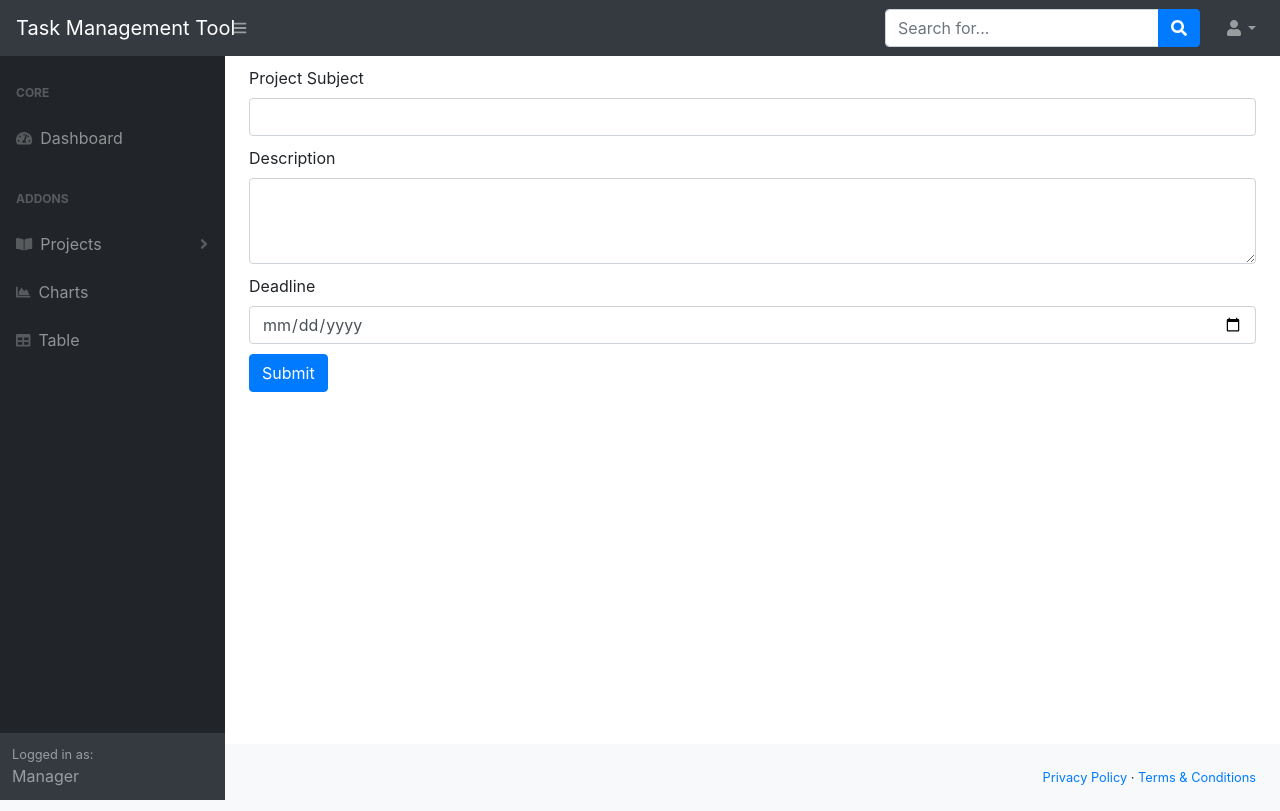
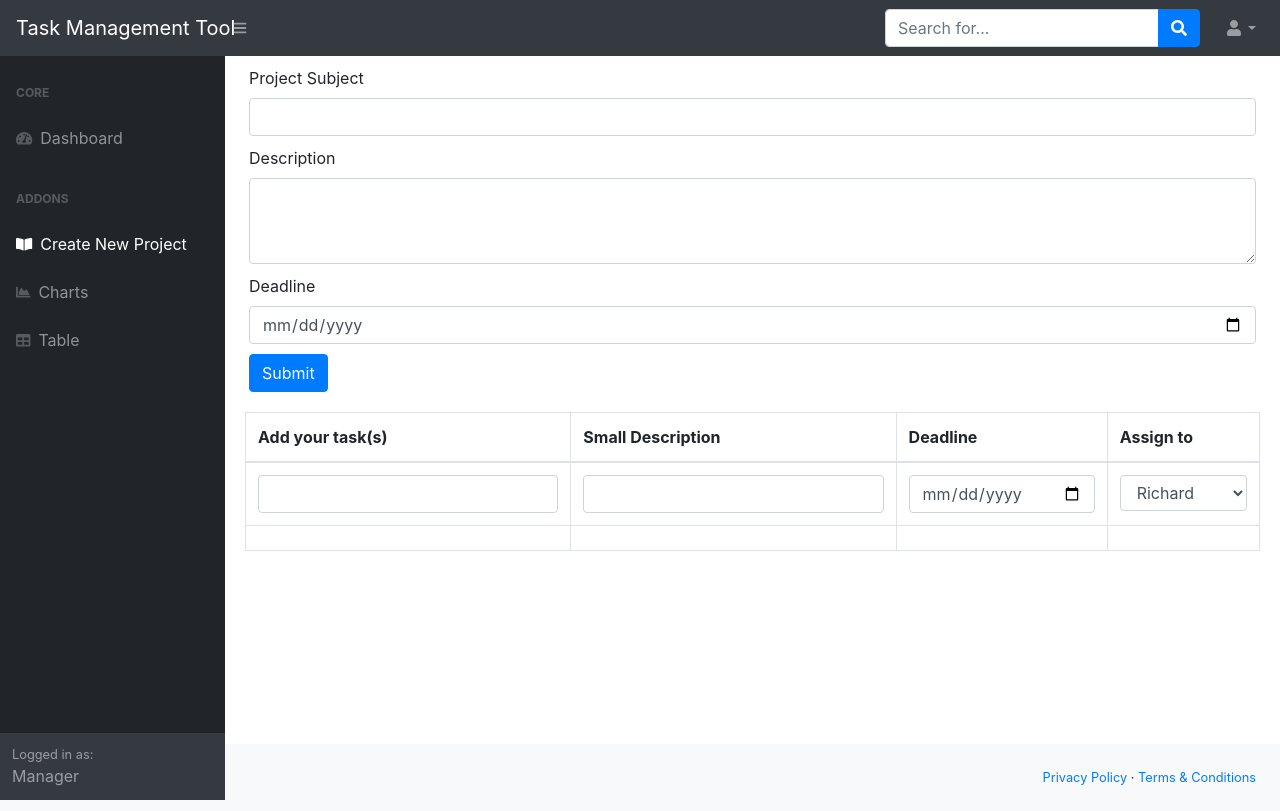
Before and after one commit to giwrgosftw/Task-Management-Tool, a Flask app: page /dashboard/projects/new in a window 1280 px wide. Run offline with Flask 2, Linux system fonts and the light colour scheme; parts of the project's set-up code (start-up, migrations or seed data) failed here and were passed over; some libraries are stand-ins or nearby versions.

Commit message:
Working on edit and delete tasks inside the project page (redirect page after the submit needs to be changed)

```diff
--- a/app.py
+++ b/app.py
@@ -2,8 +2,9 @@ import os
 import webbrowser
 import bcrypt
 
-from flask import Flask, render_template, request, jsonify, url_for, session, redirect
+from flask import Flask, render_template, request, url_for, session, redirect
 from mongodb_models import settings_mongo
+from bson import ObjectId
 
 app = Flask(__name__)
 app.secret_key = "my_secret_key"
@@ -61,7 +62,7 @@ def forgot_password():
 # Logout means: send me back to the login page (for now)
 @app.route('/logout')
 def logout():
-    return render_template('login.html')
+    return redirect(url_for('welcome_login'))
 
 
 # -----> END OF OUTSIDE DASHBOARD PAGES AND FUNCTIONS <-----
@@ -78,12 +79,24 @@ def dashboard():
 @app.route('/dashboard/projects/new', methods=['POST', 'GET'])
 def create_new_project():
     if request.method == 'POST':
-        project_collection = mongo.db.project_table
-        existing_project = project_collection.find_one({'title': request.form['title']})
+
+        # https://docs.mongodb.com/manual/reference/database-references/
+        project_id = ObjectId()  # setup the project's id
+
+        project_collection = mongo.db.project_table  # project collection
+        task_collection = mongo.db.task_table  # task collection
+        existing_project = project_collection.find_one({'title': request.form['project_title']})
 
         if existing_project is None:
-            project_collection.insert_one({'title': request.form['title'], 'description': request.form['description'],
-                                           'date': request.form['date']})
+            project_collection.insert_one({"_id": project_id,
+                                           'title': request.form['project_title'],
+                                           'description': request.form['project_description'],
+                                           'date': request.form['project_date']})
+            task_collection.insert_one({'title': request.form['task_title'],
+                                        'description': request.form['task_description'],
+                                        'date': request.form['task_date'],
+                                        'project_id': project_id})
+
             # As soon as we made the changes we want to redirect (else the url link will not change)
             return redirect(url_for('table'))
 
@@ -97,9 +110,10 @@ def create_new_project():
 @app.route('/dashboard/projects/view/<ObjectId:project_id>', methods=['GET'])
 def view_project(project_id):
     # Check if the project exists in the db table based on the id
-    project = mongo.db.project_table.find_one_or_404(project_id)
+    project = mongo.db.project_table.find_one_or_404({'_id': project_id})
+    task = mongo.db.task_table.find_one_or_404({'project_id': project_id})
 
-    return render_template('dashboard/projects/view.html', project=project)
+    return render_template('dashboard/projects/view.html', project=project, task=task)
 
 
 # Update Project details
@@ -119,27 +133,46 @@ def update_project(project_id):
 # Delete a project
 @app.route('/dashboard/projects/delete/<ObjectId:project_id>', methods=['POST'])
 def delete_project(project_id):
+    # Delete the project and the tasks from the database
     mongo.db.project_table.remove({'_id': project_id})
+    mongo.db.task_table.remove({'project_id': project_id})
     return redirect(url_for('table'))
 
 
-@app.route('/dashboard/projects/search', methods=['GET'])
-def search_project():
-    search_query = mongo.db.project_table.find()
-    output = {}
-    i = 0
-    for x in search_query:
-        output[i] = x
-        output[i].pop('_id')
-        i += 1
-    return jsonify(output)
+# Update Project details
+@app.route('/dashboard/projects/update1/<ObjectId:task_id>', methods=['POST'])
+def update_task(task_id):
+    task_collection = mongo.db.task_table
+    task_collection.find_one_and_update({"_id": task_id},
+                                        {"$set": {
+                                            "title": request.form.get('title'),
+                                            "description": request.form.get('description'),
+                                            "date": request.form.get('date')
+                                        }
+                                        })
+    return redirect(url_for('table'))
+
+
+# Delete a task
+@app.route('/dashboard/projects/delete1/<ObjectId:task_id>', methods=['POST'])
+def clear_task_fields(task_id):
+    task_collection = mongo.db.task_table
+    task_collection.find_one_and_update({"_id": task_id},
+                                        {"$set": {
+                                            "title": "",
+                                            "description": "",
+                                            "date": ""
+                                        }
+                                        })
+    return redirect(url_for('table'))
 
 
 # -----> END OF DASHBOARD PAGES AND FUNCTIONS <-----
 
+
 # -----> TABLE TAB PAGES AND FUNCTIONS <-----
 
-# Source: https://stackoverflow.com/questions/53425222/python-flask-i-want-to-display-the-data-that-present-in-mongodb-on-a-html-page
+# https://stackoverflow.com/questions/53425222/python-flask-i-want-to-display-the-data-that-present-in-mongodb-on-a-html-page
 @app.route('/dashboard/table')
 def table():
     projects = mongo.db.project_table.find({}, {"title": 1, "description": 1, "date": 1})
@@ -147,52 +180,6 @@ def table():
 
 
 # -----> END OF TABLE TAP PAGES FUNCTIONS <-----
-
-
-# -----> DATABASE FUNCTIONS <-----
-
-@app.route('/insert-one/<name>/<id>/', methods=['GET'])
-def insert_one(name, id_):
-    query_object = {
-        'Name': name,
-        'ID': id_
-    }
-    mongo.db.project_table.insert_one(query_object)
-    return "Query inserted...!!!"
-
-
-# To find all the entries/documents in a table/collection,
-# find() function is used. If you want to find all the documents
-# that matches a certain query, you can pass a queryObject as an
-# argument.
-@app.route('/find/', methods=['GET'])
-def find_all():
-    query = mongo.db.project_table.find()
-    output = {}
-    i = 0
-    for x in query:
-        output[i] = x
-        output[i].pop('_id')
-        i += 1
-    return jsonify(output)
-
-
-# To update a document in a collection, update_one()
-# function is used. The queryObject to find the document is passed as
-# the first argument, the corresponding updateObject is passed as the
-# second argument under the '$set' index.
-@app.route('/update/<key>/<value>/<element>/<updateValue>/', methods=['GET'])
-def update(key, value, element, update_value):
-    query_object = {key: value}
-    update_object = {element: update_value}
-    query = mongo.db.project_table.update_one(query_object, {'$set': update_object})
-    if query.acknowledged:
-        return "Update Successful"
-    else:
-        return "Update Unsuccessful"
-
-
-# -----> END OF DATABASE FUNCTIONS <-----
 
 
 # https://stackoverflow.com/a/63216793
--- a/templates/dashboard/base.html
+++ b/templates/dashboard/base.html
@@ -60,20 +60,11 @@
                         Dashboard
                     </a>
 
-
                     <div class="sb-sidenav-menu-heading">Addons</div>
-                    <a class="nav-link collapsed" href="#" data-toggle="collapse" data-target="#collapsePages" aria-expanded="false" aria-controls="collapsePages">
+                    <a class="nav-link" href="/dashboard/projects/new">
                         <div class="sb-nav-link-icon"><i class="fas fa-book-open"></i></div>
-                        Projects
-                        <div class="sb-sidenav-collapse-arrow"><i class="fas fa-angle-down"></i></div>
+                        Create New Project
                     </a>
-                    <div class="collapse" id="collapsePages" aria-labelledby="headingTwo" data-parent="#sidenavAccordion">
-                        <nav class="sb-sidenav-menu-nested nav">
-                            <a class="nav-link" href="/dashboard/projects/new">Create New Project</a>
-                            <a class="nav-link" href="#">Search Project</a>
-                        </nav>
-                    </div>
-
 
                     <a class="nav-link" href="#">
                         <div class="sb-nav-link-icon"><i class="fas fa-chart-area"></i></div>
--- a/templates/dashboard/projects/new.html
+++ b/templates/dashboard/projects/new.html
@@ -5,21 +5,59 @@
     <div id="layoutSidenav_content">
         <form method="POST" action="{{ url_for('create_new_project') }}">
             <div class='container-fluid'>
-                <label style=margin-top:10px; for='title'>Project Subject</label> <!-- following the examples of https://getbootstrap.com/docs/4.3/components/forms/ -->
-                <input type='text' id='title' name="title" class='form-control'/>
+                <label style=margin-top:10px; for='project_title'>Project Subject</label> <!-- following the examples of https://getbootstrap.com/docs/4.3/components/forms/ -->
+                <input type='text' id='project_title' name="project_title" class='form-control'/>
             </div>
             <div class="container-fluid">
-                <label style=margin-top:10px; for="description">Description</label>
-                <textarea class="form-control" name="description" id="description" rows="3"></textarea>
+                <label style=margin-top:10px; for="project_description">Description</label>
+                <textarea class="form-control" name="project_description" id="project_description" rows="3"></textarea>
             </div>
             <div class="container-fluid">
-                <label style=margin-top:10px; for="date">Deadline</label>
-                <input type='date' id='date' name="date" class='form-control'/>
+                <label style=margin-top:10px; for="project_date">Deadline</label>
+                <input type='date' id='project_date' name="project_date" class='form-control'/>
             </div>
             <div class="container-fluid">
                 <button style=margin-top:10px; type="submit" class="btn btn-primary">Submit </button>
             </div>
+
+            <!-- https://datatables.net/examples/api/form.html -->
+            <div class="card-body">
+                <div class="table-responsive">
+                    <table class="table table-bordered" width="100%" cellspacing="0">
+                        <thead>
+                        <tr>
+                            <th>Add your task(s)</th>
+                            <th>Small Description</th>
+                            <th>Deadline</th>
+                            <th>Assign to</th>
+                        </tr>
+                        </thead>
+                        <tbody>
+                        <tr>
+                            <td><input type='text' id='task_title' name="task_title" class='form-control'/></td>
+                            <td><input type='text' id='task_description' name="task_description" class='form-control'/></td>
+                            <td><input type='date' id='task_date' name="task_date" class='form-control'/></td>
+                            <td><select size="1" id="users" name="users" class='form-control'>
+                                <option value="Richard"> Richard</option>
+                                <option value="Georgios"> Georgios</option>
+                            </select></td>
+                        </tr>
+
+                        </tbody>
+                        <tfoot>
+                        <tr>
+                            <th></th>
+                            <th></th>
+                            <th></th>
+                            <th></th>
+                        </tr>
+                        </tfoot>
+                    </table>
+                </div>
+            </div>
+
         </form>
+
     </div>
 </div>
 {% endblock %}
```
Also changed, not shown: templates/dashboard/projects/view.html (+48 -4 lines). Lines whose indentation alone changed are shown as unchanged.
